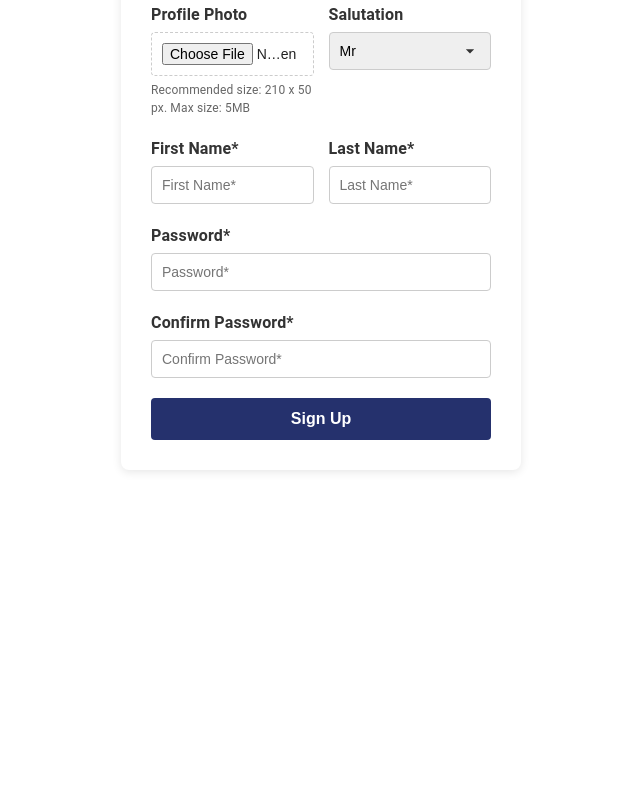
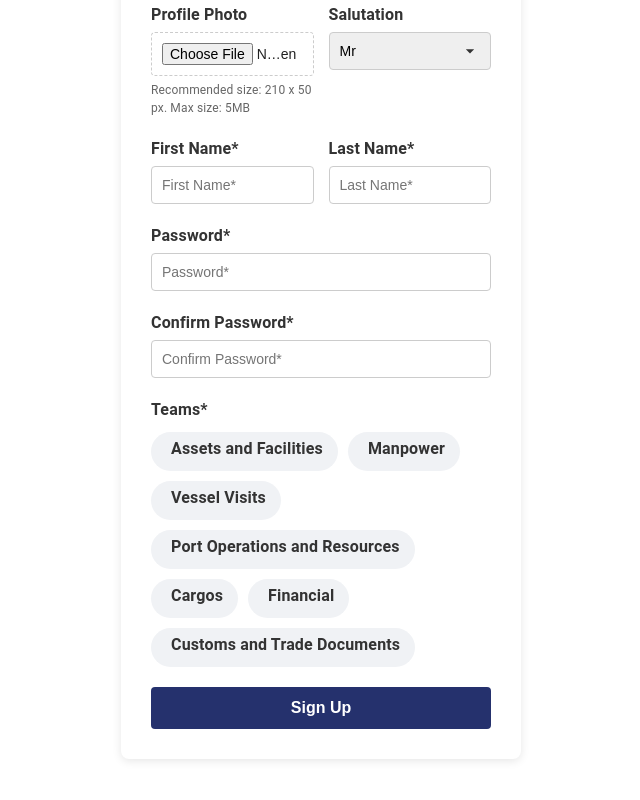
Before and after one commit to angyonghaseyo/pmis_external, a React (Create React App) app in the folder client/: page /signup in a window 1280 px wide. Shown: the part 370-1170 px from the top of the page, without its empty margins (199-839 px from the left). Before the commit the page ends 896 px from the top, so only its background shows below. Built offline with nearby package versions, Linux system fonts and the light colour scheme; no server answers.

Commit message:
Added teams as part of registration

```diff
--- a/client/src/AuthForms.css
+++ b/client/src/AuthForms.css
@@ -27,6 +27,49 @@ body {
     text-align: center;
     margin-bottom: 20px;
     color: #666;
+}
+
+/* Team selection styles */
+.teams-container {
+    display: flex;
+    flex-wrap: wrap;
+    gap: 10px;
+    margin-top: 10px;
+}
+
+.team-checkbox {
+    display: flex;
+    align-items: center;
+    background-color: #f0f2f5;
+    border-radius: 20px;
+    padding: 5px 15px;
+    cursor: pointer;
+    transition: background-color 0.3s ease;
+}
+
+.team-checkbox:hover {
+    background-color: #e4e6e9;
+}
+
+.team-checkbox input[type="checkbox"] {
+    display: none;
+}
+
+.team-checkbox label {
+    margin-left: 5px;
+    cursor: pointer;
+}
+
+.team-checkbox input[type="checkbox"]:checked + label {
+    font-weight: bold;
+    color: #25316D;
+}
+
+.team-checkbox input[type="checkbox"]:checked + label::before {
+    content: '✓';
+    display: inline-block;
+    margin-right: 5px;
+    color: #25316D;
 }
 
 /* Form Groups */
--- a/client/src/SignUpForm.js
+++ b/client/src/SignUpForm.js
@@ -4,7 +4,16 @@ import { createUserWithEmailAndPassword, updateProfile } from 'firebase/auth';
 import { ref, uploadBytes, getDownloadURL } from 'firebase/storage';
 import { doc, setDoc } from 'firebase/firestore';
 import { auth, storage, db } from './firebaseConfig';
-import './AuthForms.css';
+
+const teams = [
+  'Assets and Facilities',
+  'Manpower',
+  'Vessel Visits',
+  'Port Operations and Resources',
+  'Cargos',
+  'Financial',
+  'Customs and Trade Documents'
+];
 
 function SignUpForm() {
     const [email, setEmail] = useState('');
@@ -14,6 +23,7 @@ function SignUpForm() {
     const [confirmPassword, setConfirmPassword] = useState('');
     const [photoFile, setPhotoFile] = useState(null);
     const [salutation, setSalutation] = useState('Mr');
+    const [selectedTeams, setSelectedTeams] = useState([]);
     const [error, setError] = useState('');
     const [loading, setLoading] = useState(false);
     const navigate = useNavigate();
@@ -31,6 +41,10 @@ function SignUpForm() {
             setError('Password should be at least 6 characters long');
             return false;
         }
+        if (selectedTeams.length === 0) {
+            setError('Please select at least one team');
+            return false;
+        }
         return true;
     };
 
@@ -43,6 +57,14 @@ function SignUpForm() {
             }
             setPhotoFile(file);
         }
+    };
+
+    const handleTeamChange = (team) => {
+        setSelectedTeams(prevTeams =>
+            prevTeams.includes(team)
+                ? prevTeams.filter(t => t !== team)
+                : [...prevTeams, team]
+        );
     };
 
     const handleSubmit = async (e) => {
@@ -79,6 +101,7 @@ function SignUpForm() {
                 lastName: lastName,
                 salutation: salutation,
                 photoURL: photoURL,
+                teams: selectedTeams,
                 createdAt: new Date()
             });
 
@@ -180,6 +203,22 @@ function SignUpForm() {
                         required
                     />
                 </div>
+                <div className="form-group">
+                    <label>Teams*</label>
+                    <div className="teams-container">
+                        {teams.map((team) => (
+                            <div key={team} className="team-checkbox">
+                                <input
+                                    type="checkbox"
+                                    id={team}
+                                    checked={selectedTeams.includes(team)}
+                                    onChange={() => handleTeamChange(team)}
+                                />
+                                <label htmlFor={team}>{team}</label>
+                            </div>
+                        ))}
+                    </div>
+                </div>
                 <button type="submit" className="auth-button" disabled={loading}>
                     {loading ? 'Signing Up...' : 'Sign Up'}
                 </button>
```
